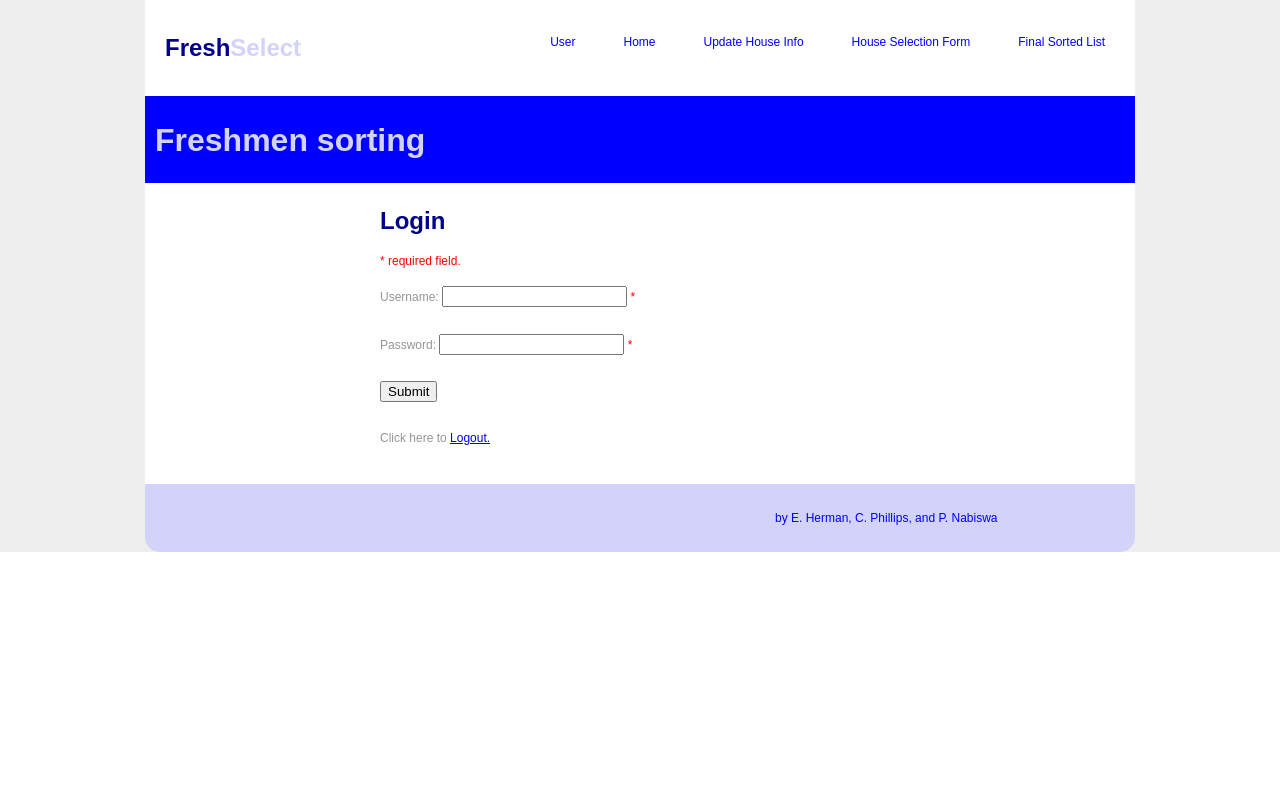
After one commit to emmafherman/FreshSelect, a PHP site: page /LoginPage.php in a window 1280 px wide. The commit adds this page. Run offline with PHP 8.4, Linux system fonts and the light colour scheme.

Commit message:
Updated files

```diff
--- /dev/null
+++ b/FreshSelectPHPCode/LoginPage.php
@@ -0,0 +1,158 @@
+<?php
+ob_start();
+session_start();
+?>
+
+<?
+// error_reporting(E_ALL);
+// ini_set("display_errors", 1);
+?>
+<?php
+/*$msg = '';
+
+if (isset($_POST['login']) && !empty($_POST['username'])
+    && !empty($_POST['password'])) {
+
+    if ($_POST['username'] == 'Prin ID' &&
+        $_POST['password'] == 'pwd123!') {
+        $_SESSION['valid'] = true;
+        $_SESSION['timeout'] = time();
+        $_SESSION['username'] = 'tutorialspoint';
+
+        header('Refresh: 2; URL = home.php');
+        echo 'You have entered valid use name and password';
+    }else {
+        $msg = 'Wrong username or password';
+    }
+}*/
+?>
+</div>
+
+<!DOCTYPE html>
+<!-- Created by Emma Herman -->
+<html>
+<head>
+    <meta http-equiv="Content-Type" content="text/html; charset=utf-8">
+    <title>Fresh Select</title>
+    <style type="text/css">
+        html, #page { padding:0; margin:0;}
+        body { margin:0; padding:0; width:100%; color:#959595; font:normal 12px/2.0em Sans-Serif;}
+        h1, h2, h3, h4, h5, h6 {color:darkblue;}
+        #page { background:#eee;}
+        #header, #footer, #top-nav, #content, #content #contentbar, #content #sidebar { margin:0; padding:0;}
+
+        /* Logo */
+        #logo { padding:10px; width:auto; float:left;}
+        #logo h1 a, h1 a:hover { color:darkblue; text-decoration:none;}
+        #logo h1 span { color:#d3d3f9;}
+
+        /* Header */
+        #header { background:#eee; }
+        #header-inner { margin:0 auto; padding:10px; width:970px;background:#fff;}
+
+        /* Feature */
+        .feature { background:#eee;padding:0;}
+        .feature-inner { margin:auto;padding:10px;width:970px;background:blue; }
+        .feature-inner h1 {color:#d3d3f9;font-size:32px;}
+
+        /* Menu */
+        #top-nav { margin:0 auto; padding:0px 0 0; height:37px; float:right;}
+        #top-nav ul { list-style:none; padding:0; height:37px; float:left;}
+        #top-nav ul li { margin:0; padding:0 0 0 8px; float:left;}
+        #top-nav ul li a { display:block; margin:0; padding:8px 20px; color:blue; text-decoration:none;}
+        #top-nav ul li.active a, #top-nav ul li a:hover { color:#d3d3f9;}
+
+        /* Content */
+        #content-inner { margin:0 auto; padding:10px; width:970px;background:#fff;}
+        #content #contentbar { margin:0; padding:0; float:right; width:760px;}
+        #content #contentbar .article { margin:0 0 24px; padding:0 20px 0 15px; }
+        #content #contentbar .error {color: red;}
+
+        /* Footerblurb */
+        #footerblurb { background:#eee;color:blue;}
+        #footerblurb-inner { margin:0 auto; width:970px; padding:10px;background:#d3d3f9;border-bottom-right-radius:15px;border-bottom-left-radius:15px;}
+        #footerblurb .column { margin:0; text-align:justify; float:left;width:250px;padding:0 24px;}
+
+        /* Footer */
+        #footer { background:#eee;}
+        #footer-inner { margin:auto; text-align:center; padding:12px; width:970px;}
+        #footer a {color:blue;text-decoration:none;}
+
+        /* Clear both sides to assist with div alignment  */
+        .clr { clear:both; padding:0; margin:0; width:100%; font-size:0px; line-height:0px;}
+    </style>
+</head>
+<body>
+<div id="page">
+    <header id="header">
+        <div id="header-inner">
+            <div id="logo">
+                <h1><a href="#">Fresh<span>Select</span></a></h1>
+            </div>
+            <div id="top-nav">
+                <ul>
+                    <li><a href="index.php">User</a></li>
+                    <li><a href="home.php">Home</a></li>
+                    <li><a href="houseRegistrationPage.php">Update House Info</a></li>
+                    <li><a href="houseSelectionPage.php">House Selection Form</a></li>
+                    <li><a href="finalHouseSortedPage.php">Final Sorted List</a></li>
+                </ul>
+            </div>
+            <div class="clr"></div>
+        </div>
+    </header>
+    <div class="feature">
+        <div class="feature-inner">
+            <h1>Freshmen sorting</h1>
+        </div>
+    </div>
+
+
+    <div id="content">
+        <div id="content-inner">
+
+            <main id="contentbar">
+                <div class="article">
+                    <body>
+
+                    <?php echo '<h1>Login</h1>'; ?>
+
+                    <p><span class = "error" > * required field. </span></p>
+                    <form  method = "GET" action="loginInfoData.php">
+                        Username: <input type = "text" name = "login">
+                        <span class="error">*</span>
+                        <br><br>
+                        Password: <input type = "text" name = "password">
+                        <span class="error">*</span>
+
+                        <br><br>
+                        <input type = "submit" name = "submit" value = "Submit">
+                        <br><br>
+                        Click here to <a href = "logout.php" tite = "Logout"> Logout.
+                    </form>
+                    </body>
+</html>
+</div>
+</main>
+<div class="clr"></div>
+</div>
+</div>
+
+<div id="footerblurb">
+    <div id="footerblurb-inner">
+
+        <div class="column">
+            <h2><span></span></h2>
+        </div>
+        <div class="column">
+            <p><span></span></p>
+        </div>
+        <div class="column">
+            <p><span>by E. Herman, C. Phillips, and P. Nabiswa</span></p>
+        </div>
+        <div class="clr"></div>
+    </div>
+</div>
+</div>
+</body>
+</html>
--- a/FreshSelectPHPCode/RegistrationInfoData.php
+++ b/FreshSelectPHPCode/RegistrationInfoData.php
@@ -20,9 +20,10 @@ $gender = $_GET["gender"];
 $freshHouse = $_GET['freshHouse'];
 
 $tempPrinId = substr($prinId, -9, 3);
+$newUser = strtolower($newUser);
 
 if (strtoupper($gender) == 'MALE')
-    $tempGender = strtoupper(substr($gender, -3, 1));
+    $tempGender = strtoupper(substr($gender, -4, 1));
 else if (strtoupper($gender) == 'FEMALE')
     $tempGender = strtoupper(substr($gender, -6, 1));
 
@@ -65,7 +66,7 @@ else {
 
             if (mysqli_query($db, $sql)) {
                 echo "New User added successfully.";
-                header('Refresh: 2; URL = LoginPage.php');
+                header('Refresh: 2; URL = login.php');
                 exit();
             }
             else {
```
Also changed, not shown: FreshSelectPHPCode/DatabaseConnection.php (+4 -5 lines).
